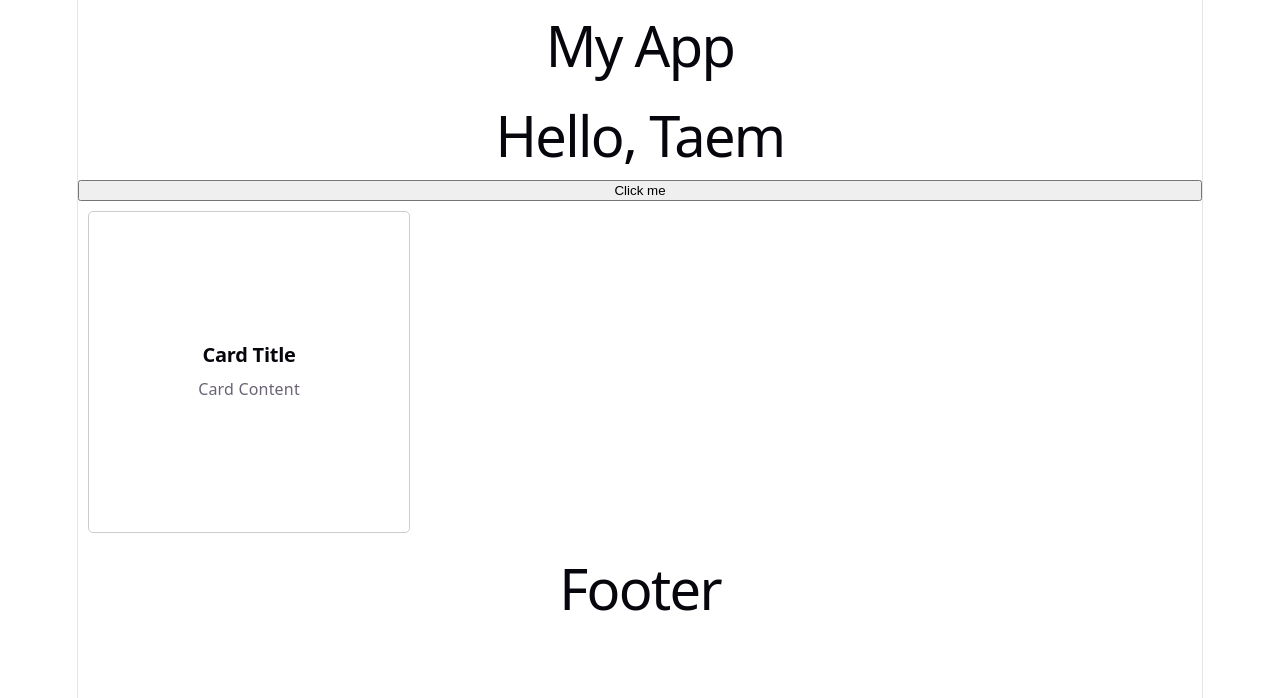
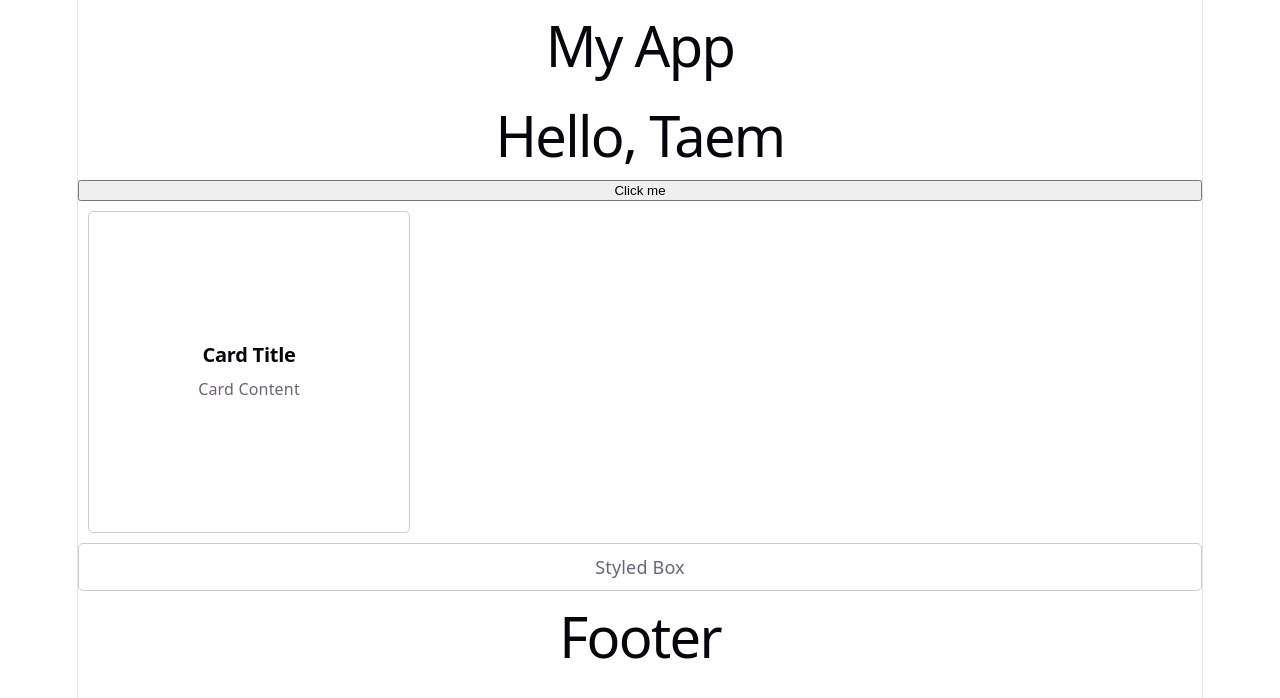
Before and after one commit to GoodPineApple/oz-react, a React (Vite) app: page / in a window 1280 px wide. Shown: the top 698 px of the page. Built offline with nearby package versions, Linux system fonts and the light colour scheme.

Commit message:
main page Styled Box

```diff
--- /dev/null
+++ b/src/common/box/StyledBox.jsx
@@ -0,0 +1,10 @@
+const StyledBox = () => {
+  const boxStyle = {
+    border: "1px solid #ccc",
+    borderRadius: "5px",
+    padding: "10px",
+  };
+  return <div style={boxStyle}>Styled Box</div>;
+};
+
+export default StyledBox;
--- a/src/main/MainPage.jsx
+++ b/src/main/MainPage.jsx
@@ -1,4 +1,5 @@
 import Card from "../common/Card";
+import StyledBox from "../common/box/StyledBox";
 
 const Greeting = () => {
   const name = "Taem";
@@ -19,6 +20,7 @@ const MainPage = () => {
       <Greeting />
       <Button />
       <Card />
+      <StyledBox />
     </>
   );
 };
```
